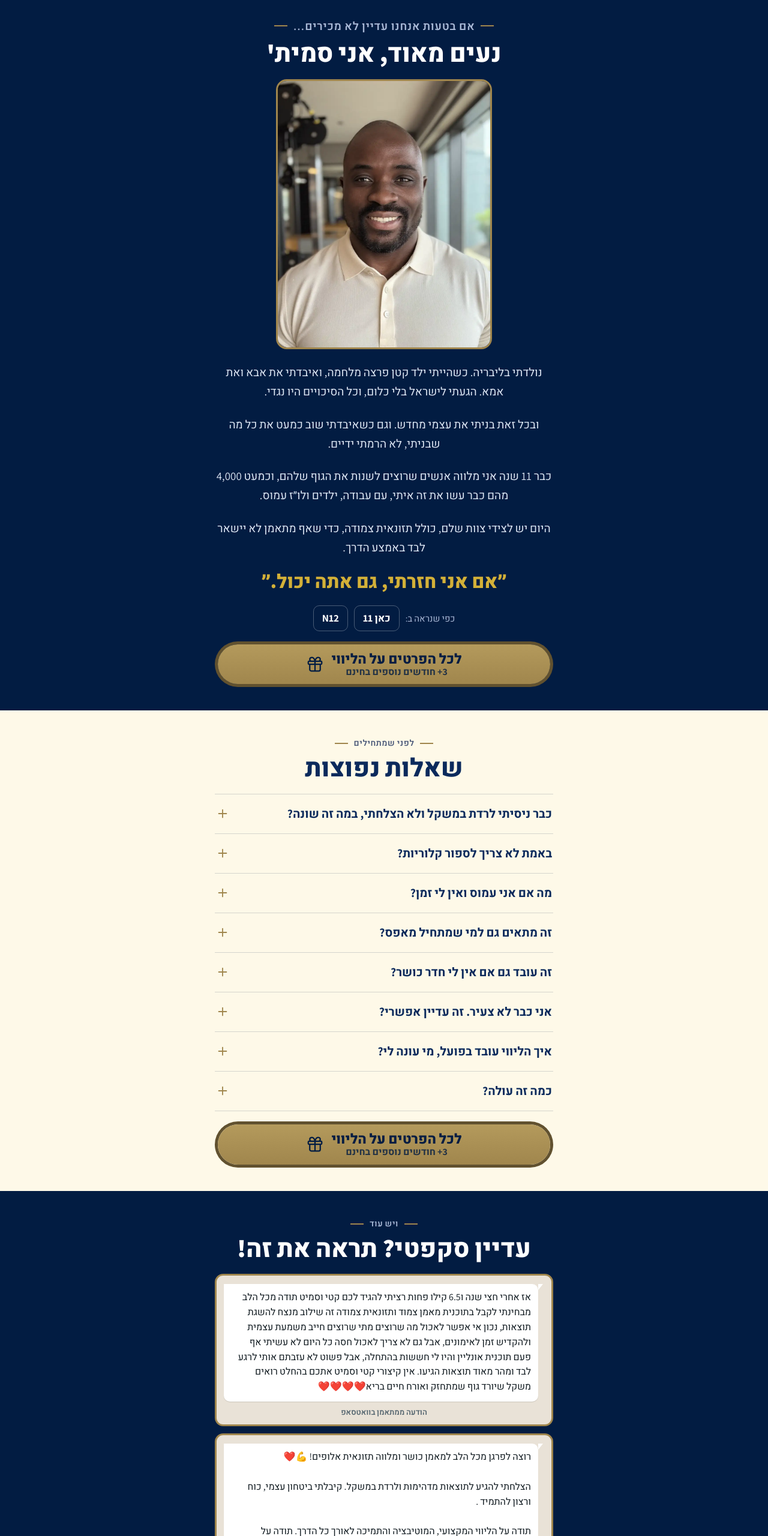
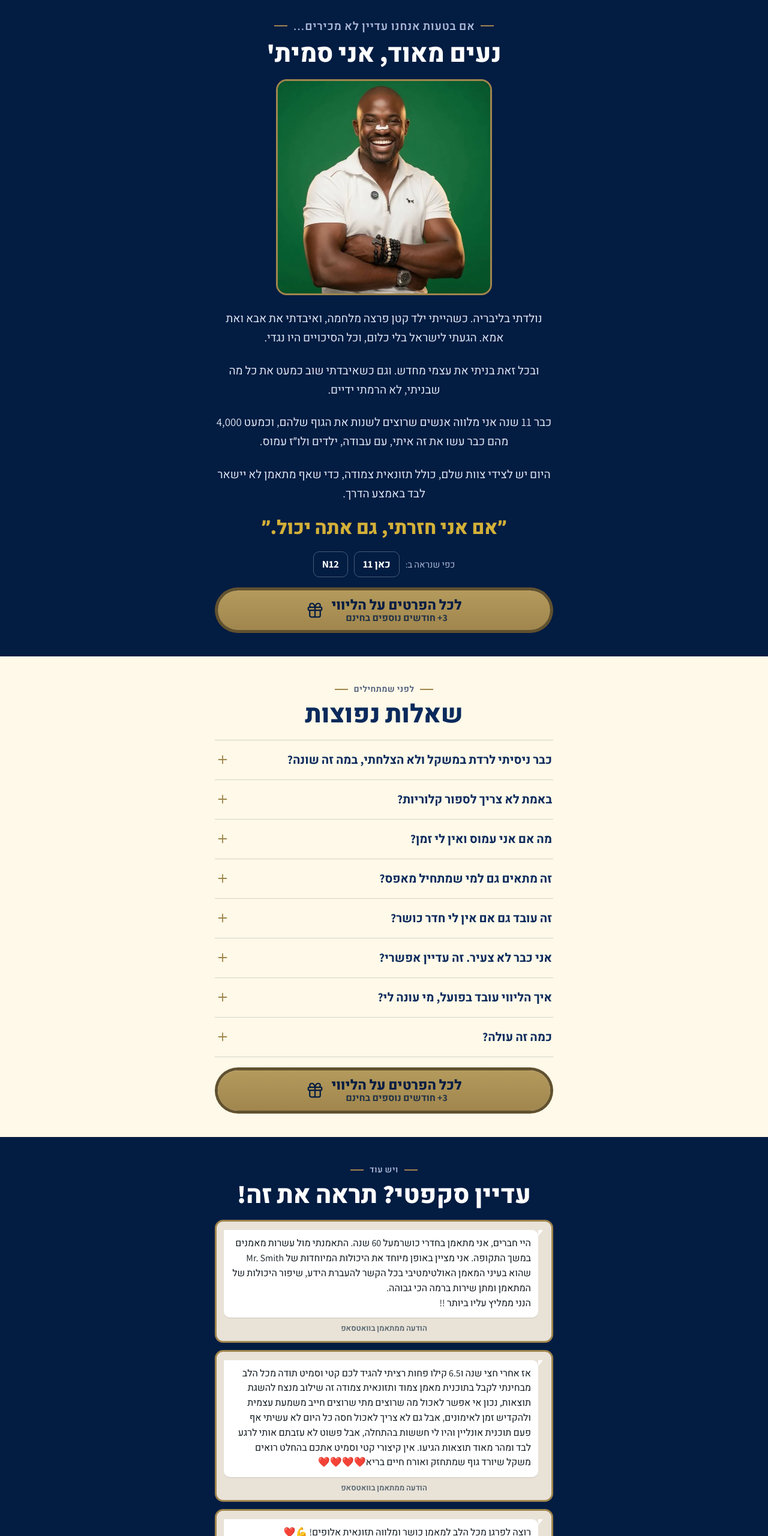
Before and after one commit to shakedcohen03-del/smith-funnel, a website: page lp/index.html in a window 1280 px wide. Shown: the part 5960-8520 px from the top of the page at 60% size. Drawn offline with Linux system fonts and the light colour scheme.

Commit message:
lp: real photo of Smith in the story section (the AI-looking one is deleted), all WhatsApp messages in one style
Daniel's message was a dark screenshot; it is now a bubble like the other four (text word for word), on /lp and on the gift thanks page.

Co-Authored-By: Claude Opus 5.5 <noreply@anthropic.com>

```diff
--- a/gift/assets/css/site.css
+++ b/gift/assets/css/site.css
@@ -385,7 +385,7 @@ body { font-size: 18px; }
 .guar strong { font-family: var(--display); font-stretch: 82%; font-weight: 800; font-size: 25px; color: var(--pine); }
 .guar p { margin: 0; font-size: 17px; line-height: 1.55; color: var(--ink-2); }
 .story p { margin: 0; text-align: center; font-size: 19px; line-height: 1.7; color: var(--sage-2); }
-.story__img { justify-self: center; width: min(100%, 360px); border-radius: 18px; overflow: hidden; border: 3px solid var(--gold); aspect-ratio: 4 / 5; }
+.story__img { justify-self: center; width: min(100%, 360px); border-radius: 18px; overflow: hidden; border: 3px solid var(--gold); aspect-ratio: 1 / 1; }
 .story__img img { width: 100%; height: 100%; object-fit: cover; object-position: 50% 20%; }
 .story blockquote { margin: 0; text-align: center; font-family: var(--display); font-stretch: 80%; font-weight: 800; font-size: 32px; line-height: 1.15; color: var(--gold-2); }
 .tv { display: flex; flex-wrap: wrap; align-items: center; justify-content: center; gap: 10px; color: var(--sage); font-size: 15px; }
--- a/gift/assets/js/proof.js
+++ b/gift/assets/js/proof.js
@@ -14,6 +14,7 @@
   const SHORTS = ['6Bv75odFMVw', 'MFsxB8JP1_s', 'hv9WOOuPMWw'];
   // real WhatsApp messages from clients, word for word (owner sent them 20.10). Never add invented ones.
   const WA = [
+    "היי חברים, אני מתאמן בחדרי כושרמעל 60 שנה. התאמנתי מול עשרות מאמנים במשך התקופה. אני מציין באופן מיוחד את היכולות המיוחדות של Mr. Smith שהוא בעיני המאמן האולטימטיבי בכל הקשר להעברת הידע, שיפור היכולות של המתאמן ומתן שירות ברמה הכי גבוהה.\nהנני ממליץ עליו ביותר !!",
     "אז אחרי חצי שנה ו6.5 קילו פחות רציתי להגיד לכם קטי וסמיט תודה מכל הלב \nמבחינתי לקבל בתוכנית מאמן צמוד  ותזונאית צמודה זה שילוב מנצח להשגת תוצאות, נכון אי אפשר לאכול מה שרוצים מתי שרוצים חייב משמעת עצמית ולהקדיש זמן לאימונים, אבל גם לא צריך לאכול חסה כל היום לא עשיתי אף פעם תוכנית אונליין והיו לי חששות בהתחלה, אבל פשוט לא עזבתם אותי לרגע לבד ומהר מאוד תוצאות הגיעו. אין קיצורי קטי וסמיט אתכם בהחלט רואים משקל שיורד גוף שמתחזק ואורח חיים בריא❤️❤️❤️❤️",
     "רוצה לפרגן מכל הלב למאמן כושר ומלווה תזונאית אלופים! 💪❤️\n\nהצלחתי להגיע לתוצאות מדהימות ולרדת במשקל. קיבלתי ביטחון עצמי, כוח ורצון להתמיד .\n\nתודה על הליווי המקצועי, המוטיבציה והתמיכה לאורך כל הדרך. תודה על הסבלנות ועל הדחיפה קדימה, היה מאתגר אך שווה. אין ספק שההצלחה הזו היא גם בזכותך! 🙏🔥\n\nממליץ לכל מי שרוצה לעשות שינוי אמיתי ולהגיע לתוצאות! 🏆",
     "הייתי שוקל 95.20 וחלטתי לעשות שינוי אז סמית קפץ לי במודעות חלטתי לקחת את עצמי בשתי ידים לקחתי את הליוי בהתחלה הייתי מתקשה לעשות כל מיני דברים אם הזמן התחלתי להתחזק לאוכל נכון בזכות הליוי למדתי רבה דברים על עצמי ועל אוכל ממליץ בחום למי שרוצה לעשות שינוי 🙏🏽",
@@ -55,8 +56,7 @@
   }
 
   function msgs(el) {
-    el.innerHTML = `<figure class="msg">${img('/gift/assets/img/media/daniel-msg.webp', 'הודעה ממתאמן שמתאמן בחדרי כושר מעל 60 שנה וממליץ על סמית\'')}<figcaption>דניאל, מתאמן כבר מעל 60 שנה, על הליווי של סמית'</figcaption></figure>
-      <div class="shorts">${SHORTS.map(id => `<a class="short" href="https://www.youtube.com/shorts/${id}" target="_blank" rel="noopener" aria-label="סיפור של מתאמן ביוטיוב">${img(`/gift/assets/img/media/short-${id}-540.webp`, '')}<span>${PLAY}</span></a>`).join('')}</div>`;
+    el.innerHTML = `<div class="shorts">${SHORTS.map(id => `<a class="short" href="https://www.youtube.com/shorts/${id}" target="_blank" rel="noopener" aria-label="סיפור של מתאמן ביוטיוב">${img(`/gift/assets/img/media/short-${id}-540.webp`, '')}<span>${PLAY}</span></a>`).join('')}</div>`;
   }
 
   const esc = t => t.replace(/[&<>]/g, c => ({ '&': '&amp;', '<': '&lt;', '>': '&gt;' }[c]));
--- a/lp/index.html
+++ b/lp/index.html
@@ -8,7 +8,7 @@
 <meta name="description" content="איך כמעט 4,000 מתאמנים ירדו במשקל והגיעו לגוף שתמיד רצו, עם עבודה, משפחה ולו״ז עמוס. הליווי האונליין של סמית'.">
 <meta property="og:title" content="SMITHFIT | הליווי של סמית'">
 <meta property="og:description" content="כמעט 4,000 מתאמנים כבר עשו את זה. עכשיו תורך, עם 3 חודשים נוספים בחינם.">
-<meta property="og:image" content="https://www.yachadsmith.com/gift/assets/img/smith/about-960.webp">
+<meta property="og:image" content="https://www.yachadsmith.com/gift/assets/img/smith/smith-real-640.webp">
 <link rel="preconnect" href="https://fonts.googleapis.com">
 <link rel="preconnect" href="https://fonts.gstatic.com" crossorigin>
 <link rel="stylesheet" href="https://fonts.googleapis.com/css2?family=Assistant:wght@400;600;700;800&display=swap">
@@ -103,7 +103,7 @@
     <section class="pine">
       <div class="wrap sec story">
         <div class="sec__head"><p class="eyebrow">אם בטעות אנחנו עדיין לא מכירים…</p><h2>נעים מאוד, אני סמית'</h2></div>
-        <div class="story__img"><img src="/gift/assets/img/smith/about-960.webp" alt="סמית'" loading="lazy"></div>
+        <div class="story__img"><img src="/gift/assets/img/smith/smith-real-640.webp" alt="סמית'" width="640" height="640" loading="lazy"></div>
         <p>נולדתי בליבריה. כשהייתי ילד קטן פרצה מלחמה, ואיבדתי את אבא ואת אמא. הגעתי לישראל בלי כלום, וכל הסיכויים היו נגדי.</p>
         <p>ובכל זאת בניתי את עצמי מחדש. וגם כשאיבדתי שוב כמעט את כל מה שבניתי, לא הרמתי ידיים.</p>
         <p>כבר 11 שנה אני מלווה אנשים שרוצים לשנות את הגוף שלהם, וכמעט 4,000 מהם כבר עשו את זה איתי, עם עבודה, ילדים ולו״ז עמוס.</p>
```
Also changed, not shown: gift/index.html (+1 -0 lines), gift/assets/img/smith/smith-real-640.webp (added).
